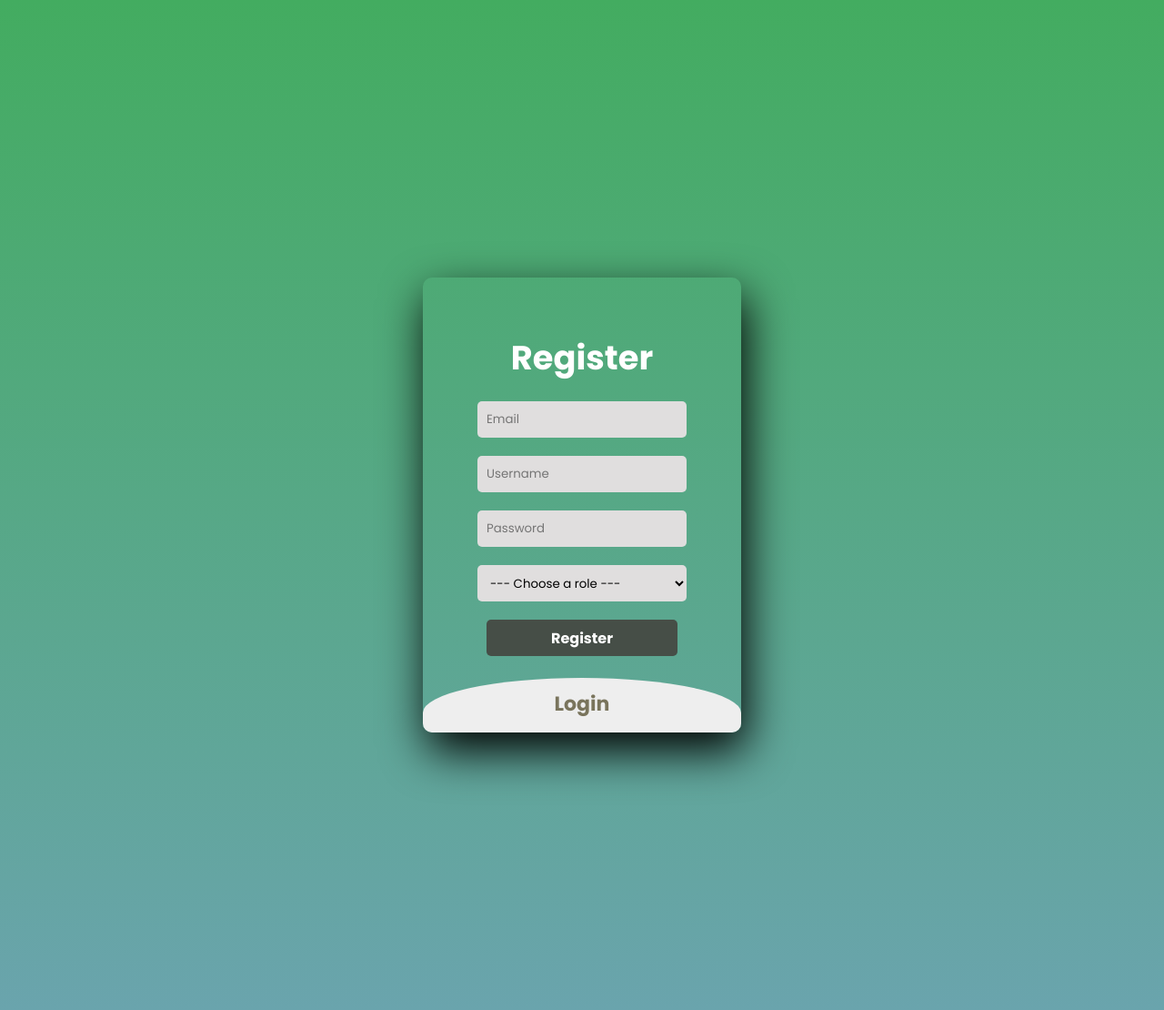
After one commit to AymanYouss/um6p-cs-introdb-project2-choukri, a PHP site: page /src/views/login_page.php in a window 1280 px wide. The commit adds this page. Shown: the whole page at 91% size. Run offline with PHP 8.4, Linux system fonts and the light colour scheme.

Commit message:
Restyle login and register

```diff
--- /dev/null
+++ b/deliverable3/application/assets/login_style.css
@@ -0,0 +1,98 @@
+* {
+    font-family: 'Poppins', sans-serif;
+}
+
+body{
+	margin: 0;
+	padding: 0;
+	display: flex;
+	justify-content: center;
+	align-items: center;
+	min-height: 100vh;
+	background: linear-gradient(to bottom, #43ac60, #6aa4ad);
+}
+.main{
+	width: 350px;
+	height: 500px;
+	overflow: hidden;
+	border-radius: 10px;
+	box-shadow: 5px 20px 50px #000;
+}
+#chk{
+	display: none;
+}
+.signup{
+	position: relative;
+	width:100%;
+	height: 100%;
+}
+label{
+	color: #fff;
+	font-size: 2.3em;
+	justify-content: center;
+	display: flex;
+	margin-top: 60px;
+	margin-left: 60px;
+	margin-right: 60px;
+	margin-bottom: 20px;
+	font-weight: bold;
+	cursor: pointer;
+	transition: .5s ease-in-out;
+}
+input, select{
+	width: 60%;
+	height: 20px;
+	background: #e0dede;
+	justify-content: center;
+	display: flex;
+	margin: 20px auto;
+	padding: 10px;
+	border: none;
+	outline: none;
+	border-radius: 5px;
+}
+select {
+	width: 230px;
+	height: 40px;
+}
+button{
+	width: 60%;
+	height: 40px;
+	margin: 10px auto;
+	justify-content: center;
+	display: block;
+	color: #fff;
+	background: #464E47;
+	font-size: 1em;
+	font-weight: bold;
+	margin-top: 20px;
+	outline: none;
+	border: none;
+	border-radius: 5px;
+	transition: .2s ease-in;
+	cursor: pointer;
+}
+button:hover{
+	background: #568259;
+}
+.login{
+	height: 460px;
+	background: #eee;
+	border-radius: 60% / 10%;
+	transform: translateY(-180px);
+	transition: .8s ease-in-out;
+}
+.login label{
+	color: #79745C;
+	transform: scale(.6);
+}
+
+#chk:checked ~ .login{
+	transform: translateY(-500px);
+}
+#chk:checked ~ .login label{
+	transform: scale(1);
+}
+#chk:checked ~ .signup label{
+	transform: scale(.6);
+}
--- a/deliverable3/application/index.php
+++ b/deliverable3/application/index.php
@@ -1,7 +1,7 @@
 <?php
 if(!isset($_SESSION['user_id']))
 {
-    header('Location: ./src/views/loginform.php');
+    header('Location: ./src/views/login_page.php');
 }
 else
 {
--- a/deliverable3/application/src/controllers/LoginController.php
+++ b/deliverable3/application/src/controllers/LoginController.php
@@ -36,7 +36,7 @@ class LoginController
             }
 
         } else {
-            header("location: ../views/loginform.php?error=1");
+            header("location: ../views/login_page.php?error=1");
         }
     }
 
--- /dev/null
+++ b/deliverable3/application/src/views/login_page.php
@@ -0,0 +1,48 @@
+<?php
+	if(!isset($_SESSION))
+	{
+		session_start();
+	}
+?>
+
+<!DOCTYPE html>
+<html lang="en">
+<head>
+	<meta charset="UTF-8">
+	<meta http-equiv="X-UA-Compatible" content="IE=edge">
+	<meta name="viewport" content="width=device-width, initial-scale=1.0">
+	<title>Login / Register</title>
+	<link rel="stylesheet" href="../../assets/login_style.css">
+	<?php include 'head.html' ?>
+</head>
+<body>
+	<div class="main">
+		<input type="checkbox" id="chk" aria-hidden="true">
+			<div class="signup">
+				<form action="../controllers/RegistrationController.php" method="post">
+					<label for="chk" aria-hidden="true">Register</label>
+					<input type="email" name="email" placeholder="Email" required>
+					<input type="text" name="username" placeholder="Username" required>
+					<input type="password" name="password" placeholder="Password" required>
+					<select id="role" name="role" required>
+						<option selected disabled value="">--- Choose a role ---</option>
+						<option value="sales">Sales</option>
+						<option value="logistics">Logistics</option>
+						<option value="adv">Adv</option>
+						<option value="admin">Admin</option>
+					  </select>
+					<button>Register</button>
+				</form>
+			</div>
+
+			<div class="login">
+				<form action="../controllers/LoginController.php" method="post">
+					<label for="chk" aria-hidden="true">Login</label>
+					<input type="email" name="email" placeholder="Email" required>
+					<input type="password" name="password" placeholder="Password" required>
+					<button>Login</button>
+				</form>
+			</div>
+	</div>
+</body>
+</html>
--- /dev/null
+++ b/deliverable3/sign-up-login-form/README.markdown
@@ -0,0 +1,3 @@
+# Sign up / Login Form
+
+A Pen created on CodePen.io. Original URL: [https://codepen.io/mamislimen/pen/jOwwLvy](https://codepen.io/mamislimen/pen/jOwwLvy).
```
Also changed, not shown: deliverable3/application/assets/loginstyle.css (deleted, +0 -22 lines), deliverable3/application/src/views/loginform.php (deleted, +0 -65 lines), deliverable3/application/src/views/registerform.php (deleted, +0 -71 lines), deliverable3/sign-up-login-form/dist/index.html (added, +54 -0 lines), deliverable3/sign-up-login-form/dist/style.css (added, +98 -0 lines), deliverable3/sign-up-login-form/src/index.html (added, +32 -0 lines), deliverable3/sign-up-login-form/src/style.css (added, +90 -0 lines), deliverable3/sign-up-login-form/license.txt (added).
